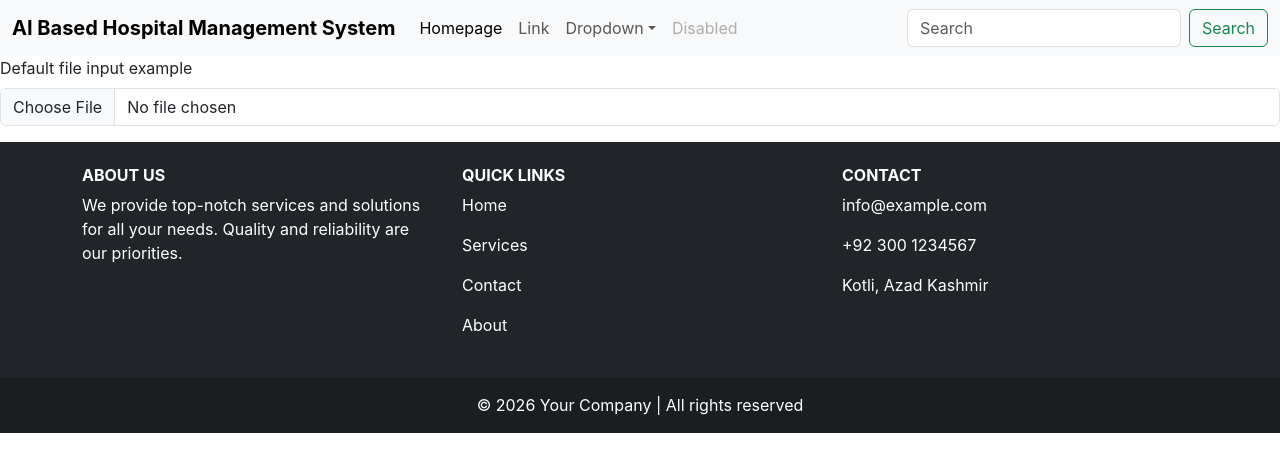
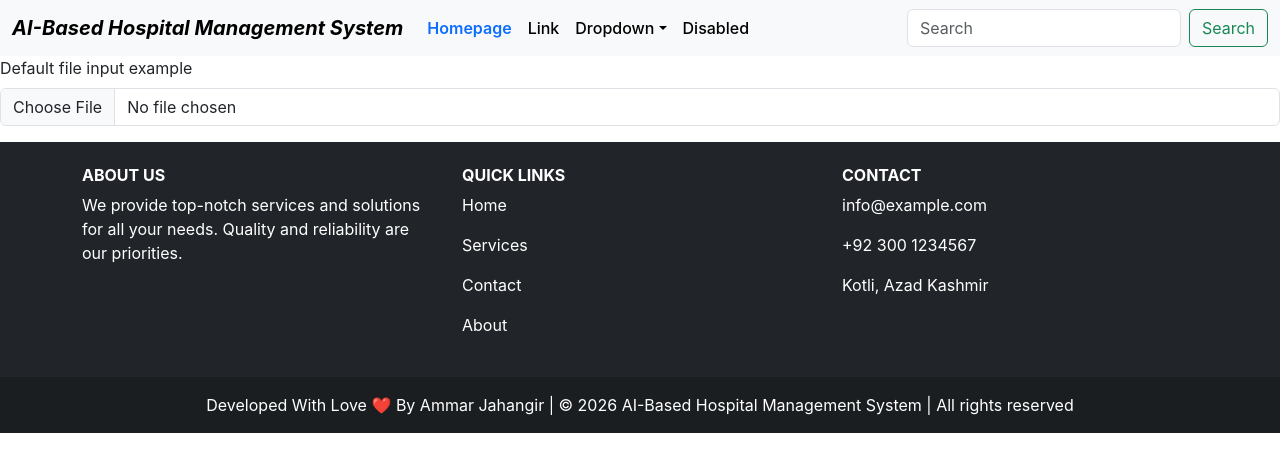
Before and after one commit to ammarcs23/Project, a React (Create React App) app in the folder hospital-management-system/: page / in a window 1280 px wide. Shown: the top 472 px of the page. Built offline with nearby package versions, Linux system fonts and the light colour scheme.

Commit message:
Improvements in Nav-Bar

```diff
--- a/hospital-management-system/public/index.html
+++ b/hospital-management-system/public/index.html
@@ -33,7 +33,7 @@
     <title>AI-Based Hospital Management System</title>
   </head>
   <body>
-    <noscript>You need to enable JavaScript to run this app.</noscript>
+    <noscript> </noscript>
     <div id="root"></div>
     <!--
       This HTML file is a template.
--- a/hospital-management-system/src/components/Footer.js
+++ b/hospital-management-system/src/components/Footer.js
@@ -58,7 +58,7 @@ class Footer extends Component {
           className="text-center p-3"
           style={{ backgroundColor: "rgba(0, 0, 0, 0.2)" }}
         >
-          © 2026 Your Company | All rights reserved
+          Developed With Love ❤️ By Ammar Jahangir | © 2026 AI-Based Hospital Management System | All rights reserved
         </div>
       </footer>
     );
--- /dev/null
+++ b/hospital-management-system/src/components/Navbar.css
@@ -0,0 +1,32 @@
+/* Navbar links default */
+.navbar .nav-link {
+  color: #000;
+  font-weight: 500;
+  transition: all 0.3s ease;
+}
+
+/* Hover effect on links */
+.navbar .nav-link:hover {
+  color: #0d6efd; /* Bootstrap primary */
+}
+
+/* Active link */
+.navbar .nav-link.active {
+  color: #0d6efd;
+  font-weight: 600;
+}
+
+/* Brand hover */
+.navbar-brand {
+  transition: color 0.3s ease;
+}
+
+.navbar-brand:hover {
+  color: #198754; /* green */
+}
+
+/* Dropdown hover */
+.dropdown-item:hover {
+  background-color: #0d6efd;
+  color: #fff;
+}
--- a/hospital-management-system/src/components/Navbar.js
+++ b/hospital-management-system/src/components/Navbar.js
@@ -1,4 +1,5 @@
 import React,{Component} from 'react' ;
+import './Navbar.css';
 class Navbar extends Component {
   state = {};
   render() {
@@ -6,7 +7,7 @@ class Navbar extends Component {
       <nav className="navbar navbar-expand-lg bg-body-tertiary">
         <div className="container-fluid">
           <a className="navbar-brand" href="#">
-           <b>AI Based Hospital Management System</b>
+           <b><i>AI-Based Hospital Management System</i></b>
           </a>
           <button
             className="navbar-toggler"
```
